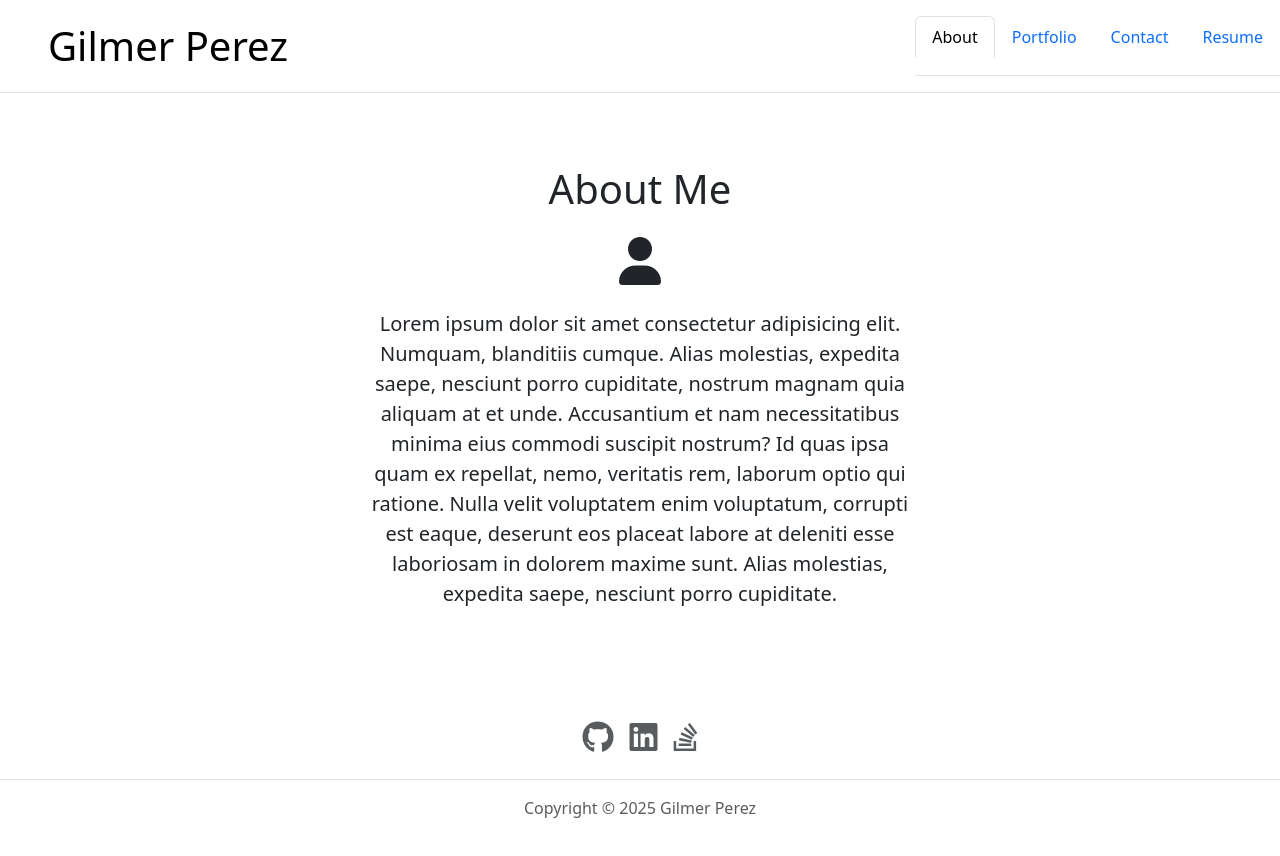
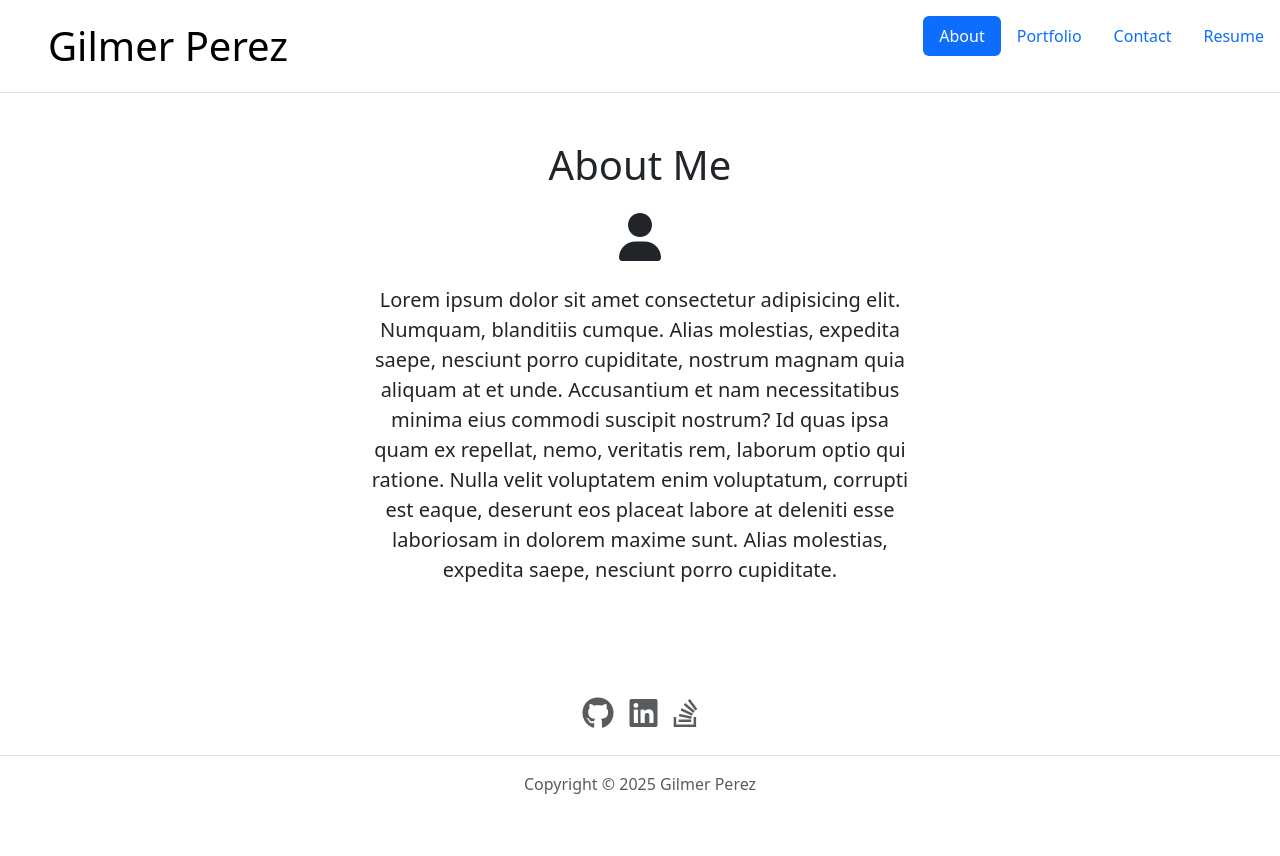
Before and after one commit to gilmerperez/module-12-challenge, a React (Vite) app: page / in a window 1280 px wide. Shown: the top 856 px of the page. Built offline with nearby package versions, Linux system fonts and the light colour scheme.

Commit message:
Fixed border problem between header and navigation tabs

```diff
--- a/src/components/Header.jsx
+++ b/src/components/Header.jsx
@@ -3,10 +3,10 @@ import Navigation from './Navigation'
 
 const Header = () => {
   return (
-    <header class="d-flex flex-wrap justify-content-center py-3 mb-4 border-bottom">
-      <a href="/" class="d-flex align-items-center mb-3 mb-md-0 me-md-auto link-body-emphasis text-decoration-none">
-        <svg class="bi me-2" width="40" height="32"><use xlink:href="#bootstrap"></use></svg>
-        <span class="fs-1">Gilmer Perez</span>
+    <header className="d-flex flex-wrap justify-content-center py-3 border-bottom">
+      <a href="/" className="d-flex align-items-center mb-3 mb-md-0 me-md-auto link-body-emphasis text-decoration-none">
+        <svg className="bi me-2" width="40" height="32"><use xlinkHref="#bootstrap"></use></svg>
+        <span className="fs-1">Gilmer Perez</span>
       </a>
       <Navigation />
     </header>
--- a/src/components/Navigation.jsx
+++ b/src/components/Navigation.jsx
@@ -5,7 +5,7 @@ const Navigation = () => {
   const currentPage = useLocation().pathname;
 
   return (
-    <ul className="nav nav-tabs">
+    <ul className="nav nav-pills">
       <li className="nav-item">
         <Link to="/" className={currentPage === "/" ? "nav-link active" : "nav-link"}>About</Link>
       </li>
```
